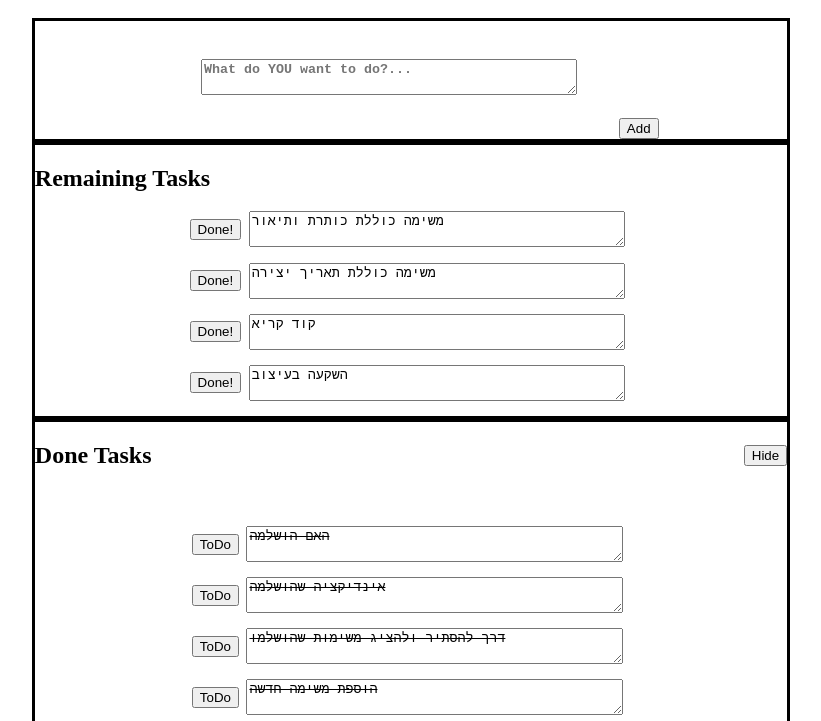
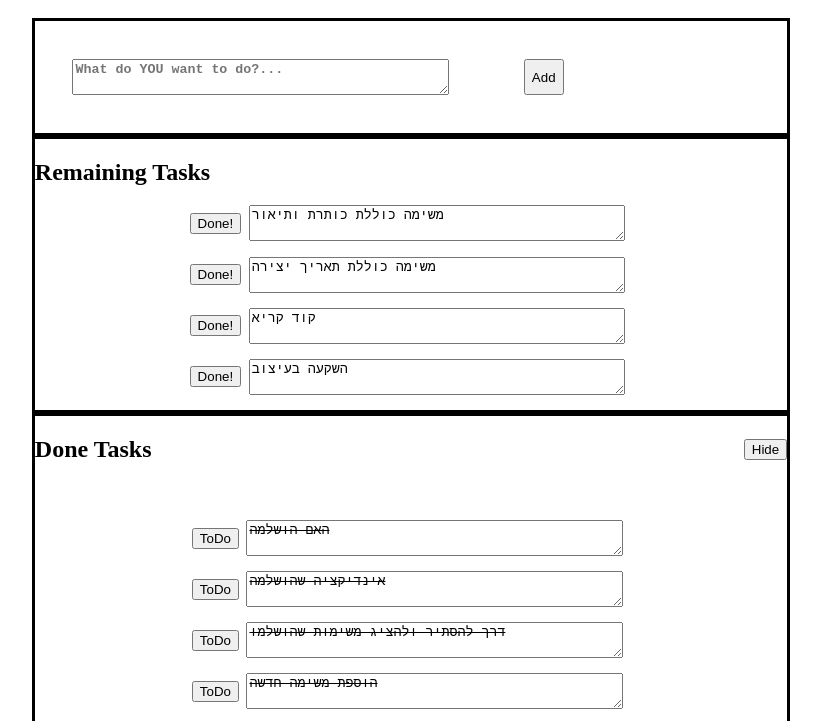
Before and after one commit to YoderBy/TodoMvc, a plain HTML site: page site.html in a window 1280 px wide. Shown: the part 48-769 px from the top of the page, without its empty margins (229-1050 px from the left). Drawn offline with Linux system fonts and the light colour scheme.

Commit message:
input task buttton fix

```diff
--- a/site.html
+++ b/site.html
@@ -12,7 +12,7 @@
 
     <div class="input_box">
       <textarea id="input_task" class="input_task" placeholder="What do YOU want to do?..." aa="dsa"></textarea>
-      <button type="button" onclick="add_task()"> Add </button>
+      <button type="button" onclick="add_task()" style = "margin: 5%;"> Add </button>
     </div>
     <div id="answers">
         <h2>Remaining Tasks</h2>
--- a/style/css.css
+++ b/style/css.css
@@ -6,6 +6,8 @@
     text-align: center;
   }
 .input_box{
+  display:flex;
+
   border-style: solid;
   text-align:center;
   border-style: solid;
```
